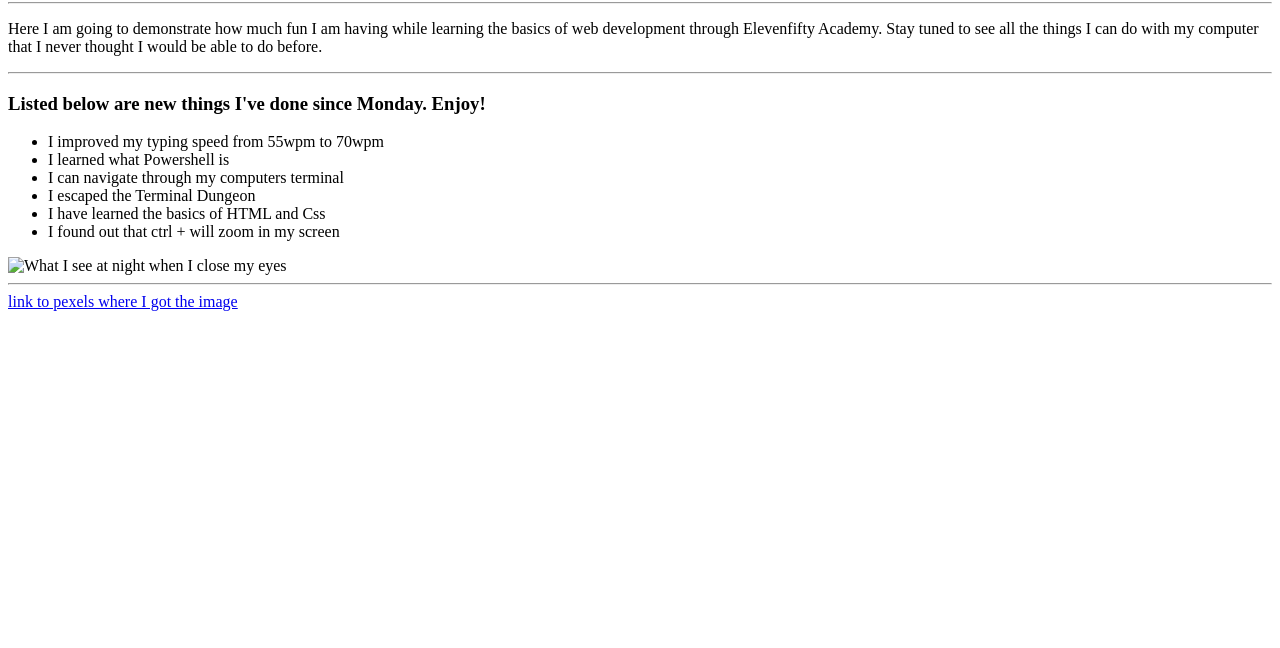
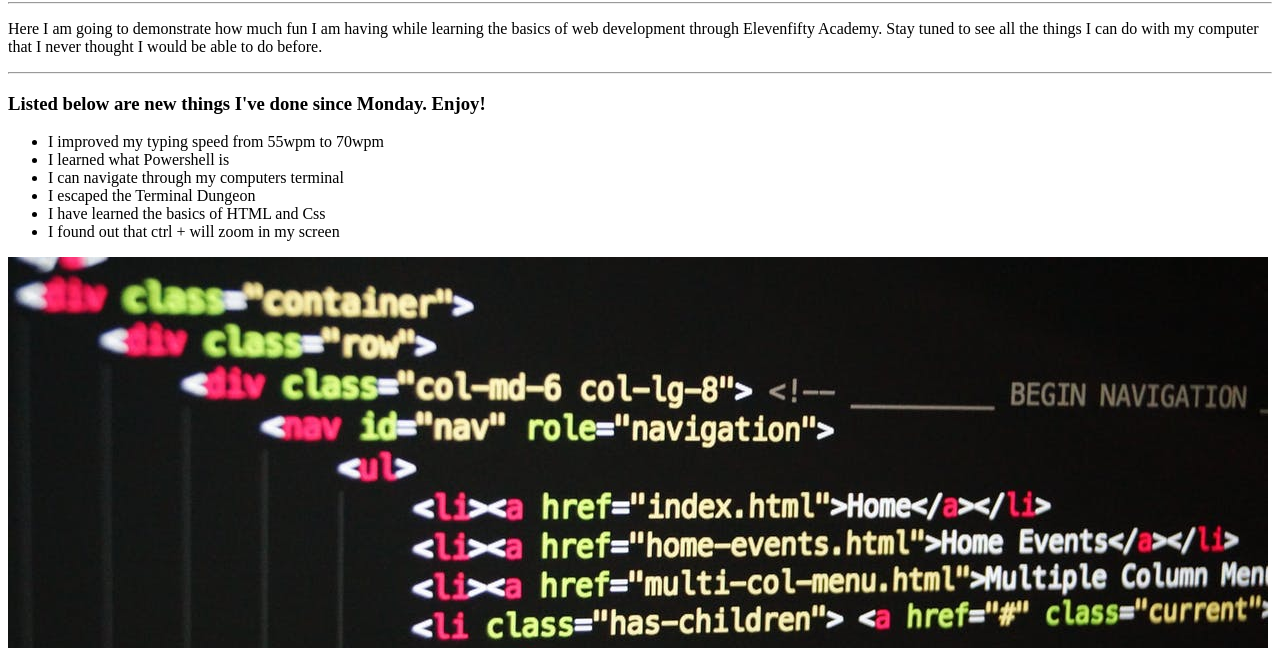
Before and after one commit to AKel4/BasicTags, a plain HTML site: page index.html in a window 1280 px wide. Shown: the part 78-726 px from the top of the page. Drawn offline with Linux system fonts and the light colour scheme.

Commit message:
Added photo

```diff
--- a/index.html
+++ b/index.html
@@ -24,7 +24,7 @@
         <li>I found out that ctrl + will zoom in my screen</li>
     </ul>
 
-    <img src="../../htmlCssProjects/assets/pexels-coding-photo.jpeg" alt="What I see at night when I close my eyes">
+    <img src="./pexels-coding-photo.jpeg" alt="What I see at night when I close my eyes">
 
     <hr/>
 
```
